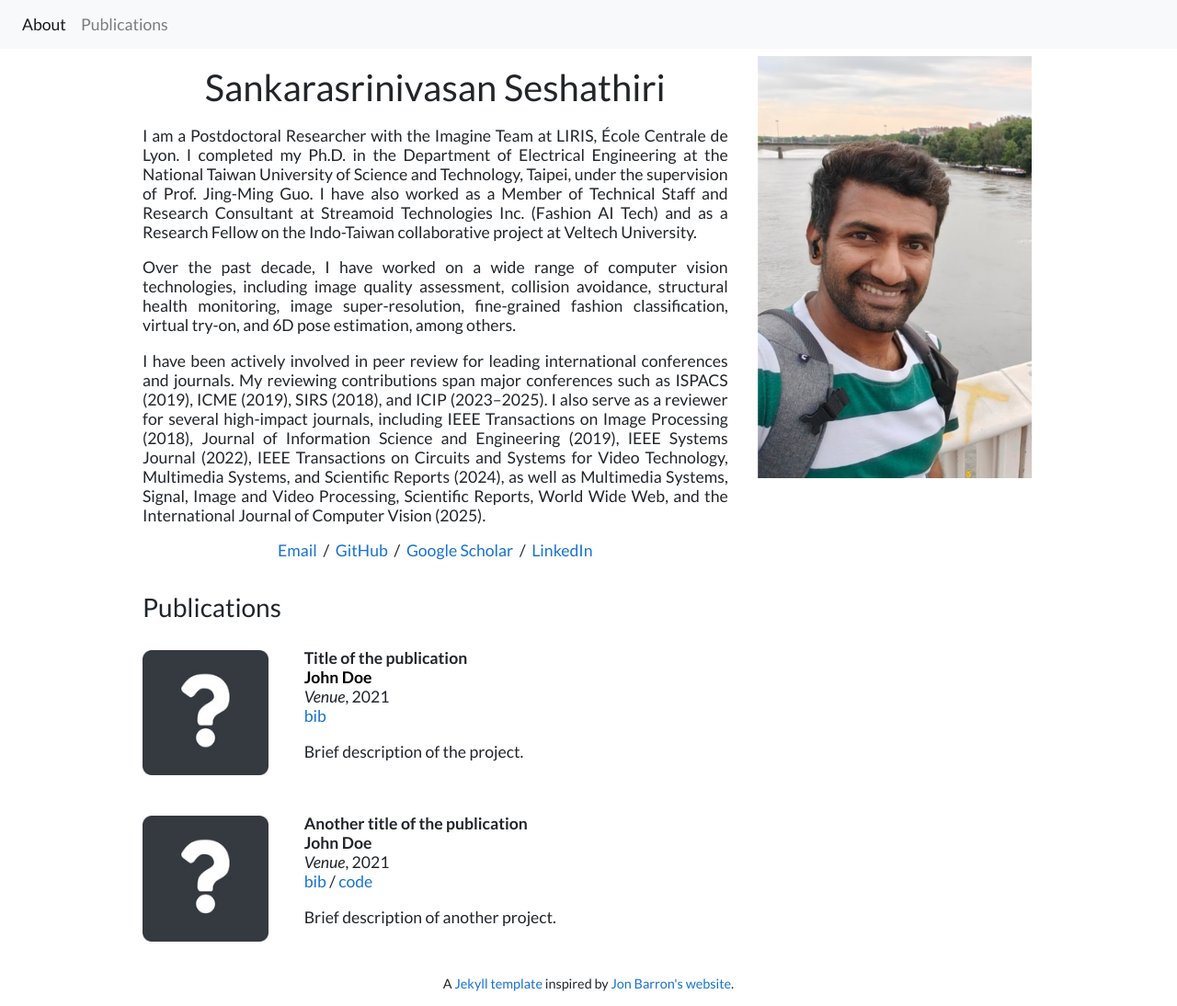
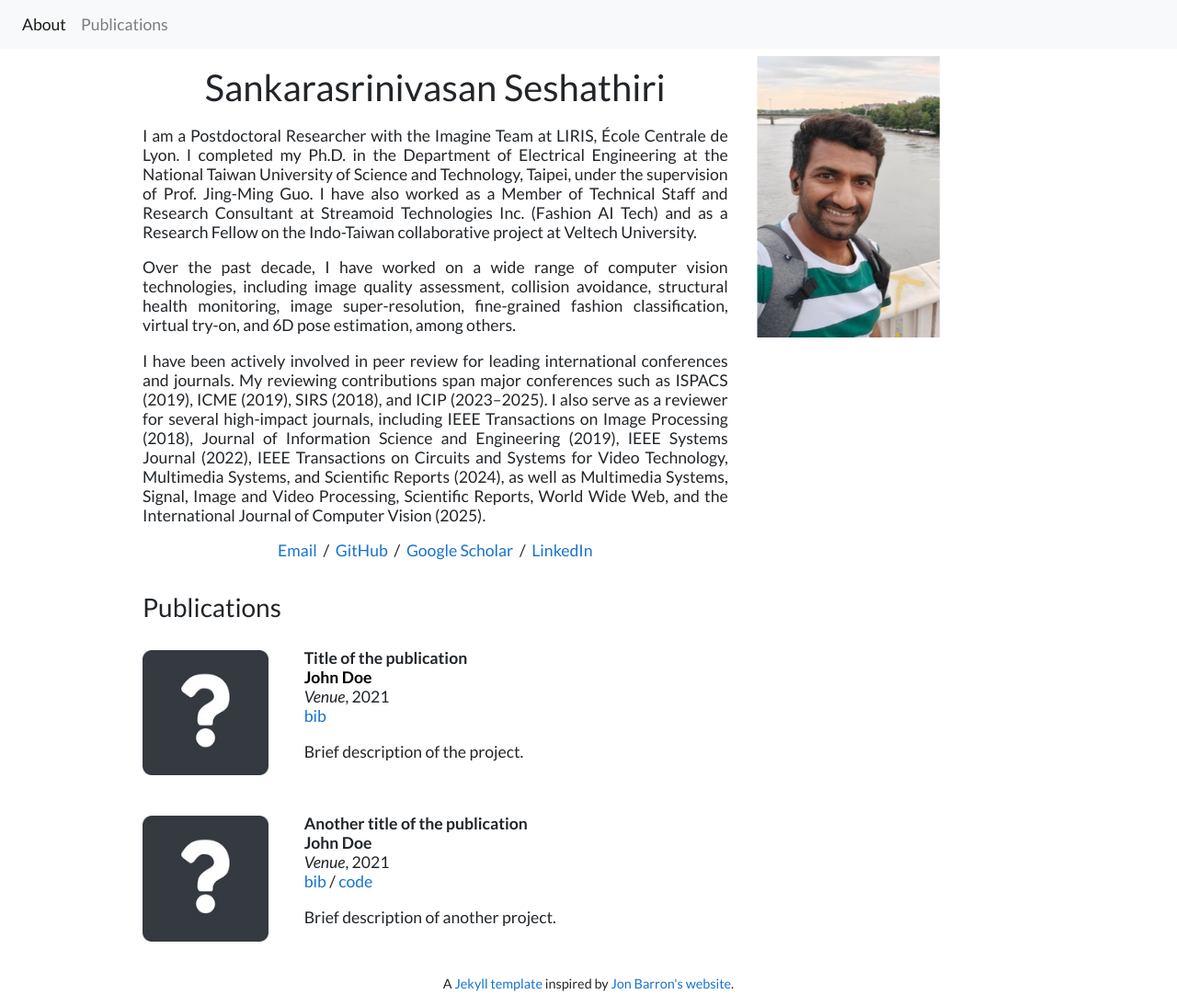
Before and after one commit to SankarSrin/SankarSrin.github.io, a Jekyll site: the page built from index.html, in a window 1280 px wide and 1094 px high. Shown: the whole window at 92% size. Built offline with Jekyll 4.4.1, drawn with Linux system fonts in a browser that asks for light colours.

Commit message:
Update index.html

```diff
--- a/index.html
+++ b/index.html
@@ -27,7 +27,7 @@ layout: default
         </p>
     </div>
     <div class="col-md-4" style="z-index:4;">
-            <img alt="profile photo" id="portrait" src="portrait1.jpg" style="width:300px; border-radius:0;">
+            <img alt="profile photo" id="portrait" src="portrait1.jpg" style="width:200px; border-radius:0;">
 
     </div>
 </div>
```
